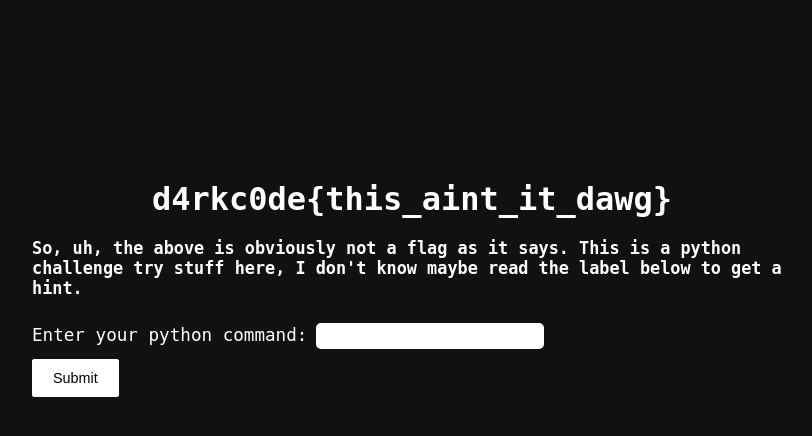
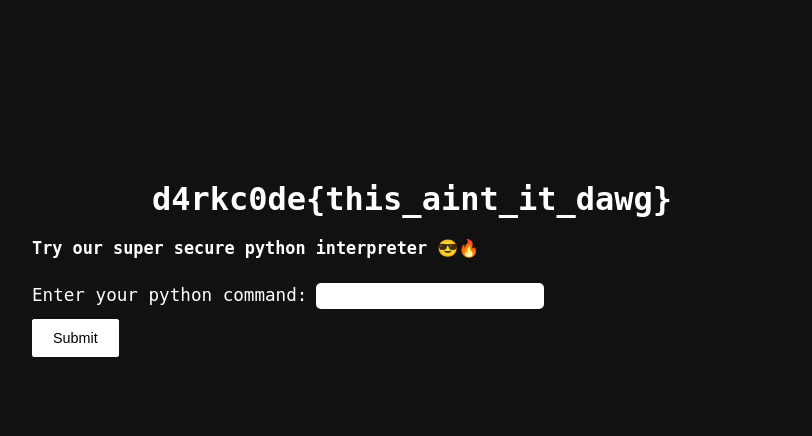
Before and after one commit to AviAvinav/club-mela, a Flask app: page / in a window 1280 px wide. Shown: the top 436 px of the page, without its empty margins (228-1040 px from the left). Run offline with Flask 3, Linux system fonts and the light colour scheme.

Commit message:
more cheating

```diff
--- a/second/index.py
+++ b/second/app.py
@@ -15,13 +15,15 @@ def check():
             result = subprocess.run(["python3", "-c", pythoninput], stdout=subprocess.PIPE, text=True)
             return render_template('index.html', value1=result.stdout)
         else:
-            return render_template('error.html')
+            return render_template('err0r.html')
 
 def checkInput(a):
     check = True
     for x in ['open','os','system','read','write','exec']:
         if x in a:
             check = False
+    return check
 
-if __name__ == "__main__":
-    app.run(debug=True, host="0.0.0.0")
+if __name__ == '__main__':
+    port = int(os.environ.get('PORT', 5000))
+    app.run(host='0.0.0.0', port=port)
--- a/second/flag.txt
+++ /dev/null
@@ -1 +0,0 @@
-d4rkc0de{sh!t_s3cur3d_smh}
--- a/second/templates/index.html
+++ b/second/templates/index.html
@@ -62,9 +62,7 @@
     <form action="/check" method="post">
       <h1>d4rkc0de{this_aint_it_dawg}</h1>
       <h3>
-        So, uh, the above is obviously not a flag as it says. This is a python
-        challenge try stuff here, I don't know maybe read the label below to get
-        a hint.
+        Try our super secure python interpreter 😎🔥
       </h3>
       <label for="input-field">Enter your python command:</label>
       <input type="text" id="input-field" name="input" />
```
Also changed, not shown: 1 other file.
